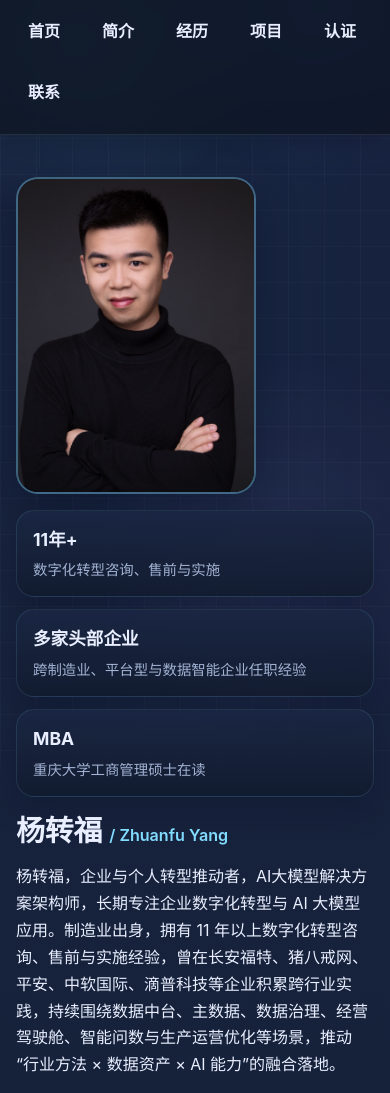
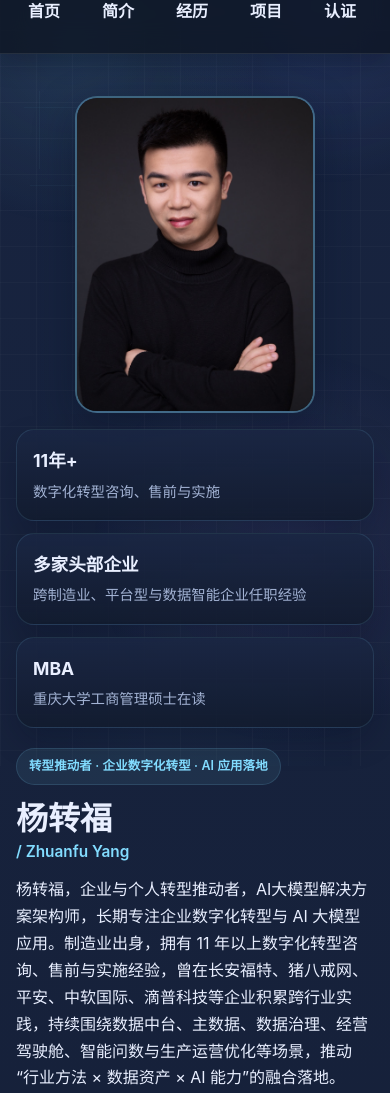
Before and after one commit to HarryHalo9527/HarryHalo9527.github.io, a plain HTML site: page index.html in a window 390 px wide. Shown: the part 78-1171 px from the top of the page. Drawn offline with Linux system fonts and the light colour scheme.

Commit message:
feat(site): refine homepage layout and mobile polish

```diff
--- a/index.html
+++ b/index.html
@@ -3,6 +3,7 @@
   <head>
     <meta charset="utf-8" />
     <meta name="viewport" content="width=device-width, initial-scale=1" />
+    <meta name="theme-color" content="#0f1728" />
     <title>杨转福 | 个人主页</title>
     <meta
       name="description"
@@ -57,6 +58,7 @@
         </div>
 
         <div class="hero-text">
+          <span class="hero-kicker">转型推动者 · 企业数字化转型 · AI 应用落地</span>
           <div class="hero-heading-row">
             <h1>杨转福 <span class="title-sub">/ Zhuanfu Yang</span></h1>
           </div>
@@ -75,6 +77,10 @@
           <div class="cta hero-cta">
             <a class="button" href="#projects">查看项目</a>
             <a class="button ghost" href="#contact">联系交流</a>
+          </div>
+          <div class="hero-quick-links">
+            <a href="tel:13368464272">联系电话：13368464272</a>
+            <a href="#contact">公众号：转见未来</a>
           </div>
           <div class="hero-summary-grid">
             <article class="summary-card">
@@ -283,10 +289,10 @@
               <li>AI 大模型在经营、运营与问数场景中的应用</li>
               <li>行业解决方案、方案演示与项目落地方法</li>
             </ul>
-            <div class="contact-pills">
-              <span class="contact-pill">电话：13368464272</span>
+          <div class="contact-pills">
+              <a class="contact-pill" href="tel:13368464272">电话：13368464272</a>
               <span class="contact-pill">公众号：转见未来</span>
-            </div>
+          </div>
           </div>
           <div class="contact-card qr-card">
             <h3>公众号</h3>
--- a/styles.css
+++ b/styles.css
@@ -162,6 +162,20 @@ a {
   line-height: 1.12;
 }
 
+.hero-kicker {
+  display: inline-flex;
+  align-items: center;
+  align-self: flex-start;
+  padding: 7px 12px;
+  border-radius: 999px;
+  background: rgba(130, 220, 255, 0.08);
+  border: 1px solid rgba(130, 220, 255, 0.14);
+  color: var(--accent-2);
+  font-size: 0.84rem;
+  font-weight: 600;
+  letter-spacing: 0.01em;
+}
+
 .section-header p,
 .brand-meta,
 .hero-quote,
@@ -299,16 +313,29 @@ a {
 }
 
 .hero-tags,
+.hero-quick-links,
 .contact-pills {
   display: flex;
   flex-wrap: wrap;
   gap: 10px;
 }
 
+.hero-quick-links a {
+  color: var(--muted);
+  font-size: 0.93rem;
+  padding: 4px 0;
+  border-bottom: 1px dashed rgba(130, 220, 255, 0.18);
+}
+
+.hero-quick-links a:hover {
+  color: var(--accent-2);
+}
+
 .research-tag,
 .contact-pill {
   display: inline-flex;
   align-items: center;
+  justify-content: center;
   padding: 8px 14px;
   border-radius: 999px;
   background: rgba(255, 255, 255, 0.06);
@@ -512,10 +539,41 @@ a {
   .site-header {
     align-items: flex-start;
     flex-direction: column;
+    gap: 14px;
+    padding-top: 14px;
+    padding-bottom: 14px;
   }
 
   .nav {
     justify-content: flex-start;
+    flex-wrap: nowrap;
+    overflow-x: auto;
+    width: calc(100% + 8px);
+    padding-bottom: 6px;
+    -webkit-overflow-scrolling: touch;
+    scrollbar-width: none;
+  }
+
+  .nav::-webkit-scrollbar {
+    display: none;
+  }
+
+  .nav a {
+    white-space: nowrap;
+    flex: 0 0 auto;
+  }
+
+  .hero-profile {
+    align-items: center;
+  }
+
+  .profile-facts {
+    width: 100%;
+    grid-template-columns: repeat(3, minmax(0, 1fr));
+  }
+
+  .fact {
+    min-height: 100%;
   }
 
   .profile-photo {
@@ -531,6 +589,40 @@ a {
     padding-bottom: 42px;
   }
 
+  .site-header {
+    gap: 10px;
+  }
+
+  .brand-name {
+    font-size: 1.16rem;
+  }
+
+  .brand-meta {
+    font-size: 0.82rem;
+  }
+
+  .hero {
+    gap: 20px;
+  }
+
+  .hero-text h1 {
+    font-size: 2rem;
+  }
+
+  .title-sub {
+    display: block;
+    margin-top: 6px;
+    font-size: 0.48em;
+  }
+
+  .hero-kicker {
+    font-size: 0.78rem;
+  }
+
+  .profile-facts {
+    grid-template-columns: 1fr;
+  }
+
   .research-tag,
   .contact-pill,
   .button {
@@ -540,7 +632,30 @@ a {
 
   .cta,
   .hero-tags,
+  .hero-quick-links,
   .contact-pills {
     width: 100%;
   }
+
+  .hero-quick-links {
+    flex-direction: column;
+    gap: 2px;
+  }
+
+  .summary-card,
+  .contact-card,
+  .cert-body,
+  .info-card,
+  .fact {
+    padding: 16px;
+  }
+
+  .qr-frame {
+    min-height: 220px;
+    padding: 14px;
+  }
+
+  .qr-frame img {
+    width: min(240px, 100%);
+  }
 }
```
